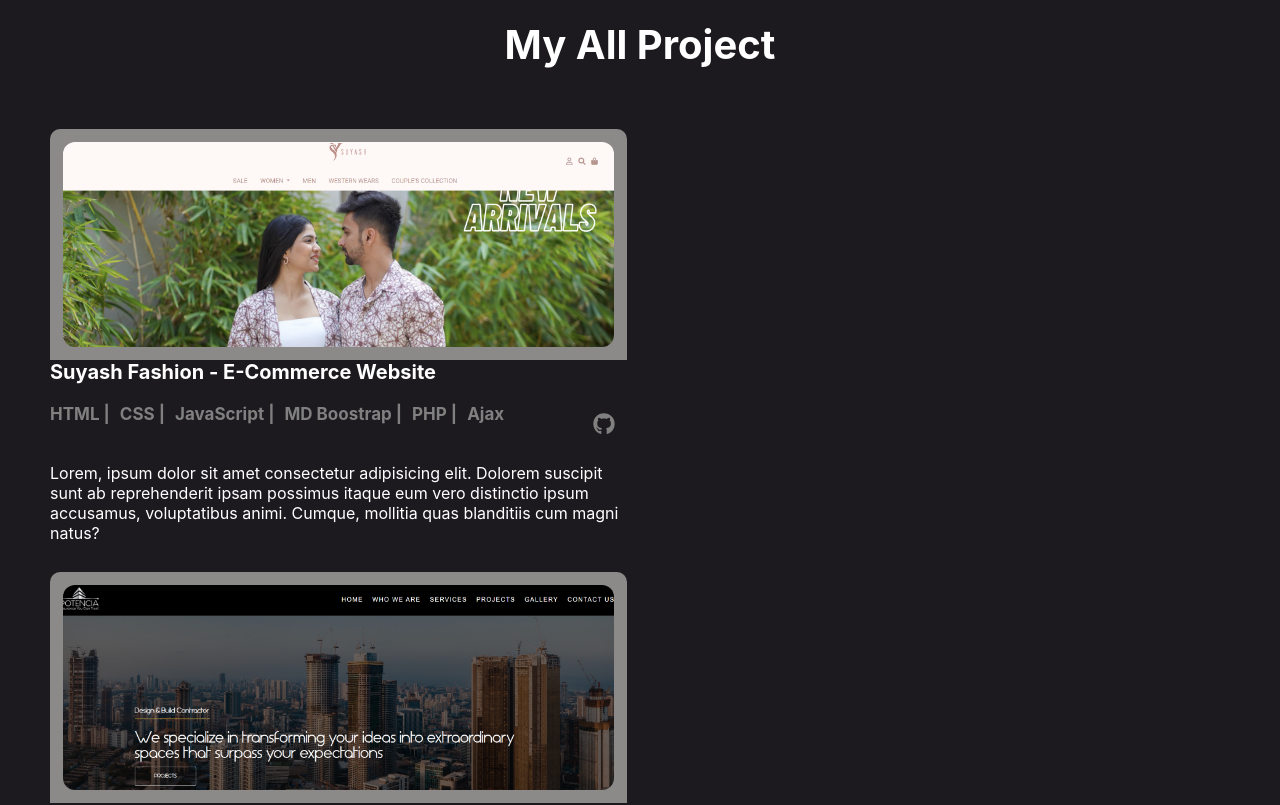
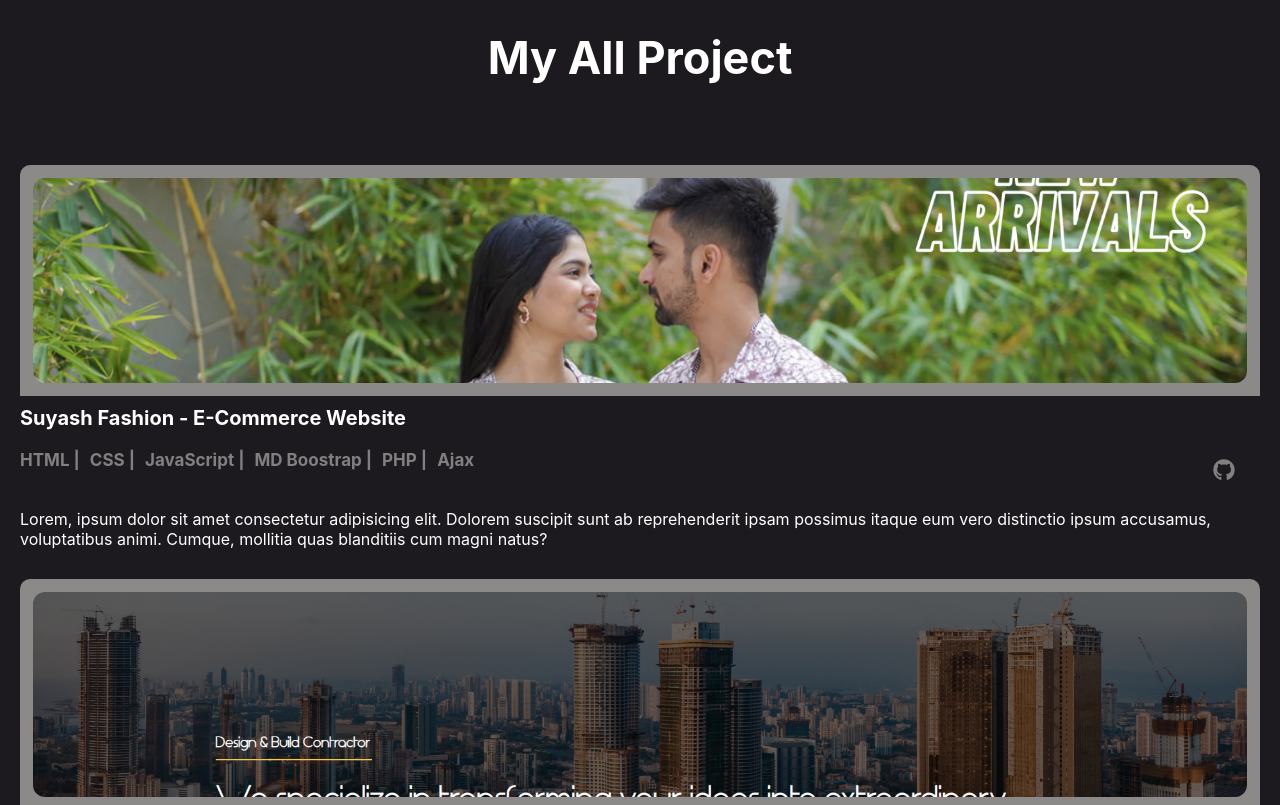
Before and after one commit to ankitachaudhari123/My-Portfolio, a React (Create React App) app: page /allproject in a window 1280 px wide. Shown: the top 805 px of the page. Built offline with nearby package versions, Linux system fonts and the light colour scheme.

Commit message:
something change

```diff
--- a/src/Components/AllProject.css
+++ b/src/Components/AllProject.css
@@ -7,17 +7,30 @@
     height: auto;
     background: #1c1a1e;
     display: flex;
-    gap: 29px;
+    gap: 30px;
     flex-wrap: wrap;
     padding: 0px 50px;
 }
 .card-heading-div{
     width: 100%;
-    height: 100px;
+    height: auto;
+    margin-bottom: 50px;
 }
 .card-heading{
     text-align: center;
-    margin-top: 20px;
+    margin-top: 50px;
     color: white;
-    font-size: 40px;
+    font-size: 60px;
+    margin-bottom: 10px;
 }
+@media (max-width: 1280px) {
+    .card-main-div{
+        padding: 0px 20px;
+    }
+    .card-heading{
+        margin-top: 30px;
+        color: white;
+        font-size: 45px;
+        margin-bottom: 0px;
+    }
+}
--- a/src/Components/AllProject.jsx
+++ b/src/Components/AllProject.jsx
@@ -43,7 +43,7 @@ const AllProject = () => {
       icon1:<FaGithub color='grey' size="22px"/>,
       icon2:<MdInsertLink color='grey' size="22px"/>,
       link1:"https://github.com/ankitachaudhari123",
-      link2:"",
+      link2:"https://potencia.ae/",
       description:"Lorem, ipsum dolor sit amet consectetur adipisicing elit. Dolorem suscipit sunt ab reprehenderit ipsam possimus itaque eum vero distinctio ipsum accusamus, voluptatibus animi. Cumque, mollitia quas blanditiis cum magni natus?",
     },
     {
@@ -57,7 +57,7 @@ const AllProject = () => {
       language6:"Ajax",
       icon1:<FaGithub color='grey' size="22px"/>,
       icon2:"",
-      link1:"",
+      link1:"https://github.com/ankitachaudhari123/Agri_form",
       link2:"",
       description:"Lorem, ipsum dolor sit amet consectetur adipisicing elit. Dolorem suscipit sunt ab reprehenderit ipsam possimus itaque eum vero distinctio ipsum accusamus, voluptatibus animi. Cumque, mollitia quas blanditiis cum magni natus?",
     },
@@ -73,7 +73,7 @@ const AllProject = () => {
       icon1:<FaGithub color='grey' size="22px"/>,
       icon2:<MdInsertLink color='grey' size="22px"/>,
       link1:"https://github.com/ankitachaudhari123",
-      link2:"",
+      link2:"https://yahwehinteriors.in/index",
       description:"Lorem, ipsum dolor sit amet consectetur adipisicing elit. Dolorem suscipit sunt ab reprehenderit ipsam possimus itaque eum vero distinctio ipsum accusamus, voluptatibus animi. Cumque, mollitia quas blanditiis cum magni natus?",
     },
     {
@@ -87,7 +87,7 @@ const AllProject = () => {
       language6:"",
       icon1:<MdInsertLink color='grey' size="22px"/>,
       icon2:"",
-      link1:"",
+      link1:"http://www.nirmatra.com/login",
       link2:"",
       description:"Lorem, ipsum dolor sit amet consectetur adipisicing elit. Dolorem suscipit sunt ab reprehenderit ipsam possimus itaque eum vero distinctio ipsum accusamus, voluptatibus animi. Cumque, mollitia quas blanditiis cum magni natus?",
     },
@@ -117,7 +117,7 @@ const AllProject = () => {
       language6:"Ajax",
       icon1:<FaGithub color='grey' size="22px"/>,
       icon2:"",
-      link1:"",
+      link1:"https://github.com/ankitachaudhari123/Grievance-Form",
       link2:"",
       description:"Lorem, ipsum dolor sit amet consectetur adipisicing elit. Dolorem suscipit sunt ab reprehenderit ipsam possimus itaque eum vero distinctio ipsum accusamus, voluptatibus animi. Cumque, mollitia quas blanditiis cum magni natus?",
     },
@@ -177,6 +177,7 @@ const AllProject = () => {
           return <Card key={index} {...arrayData}/>
         })
       }
+      <br/><br />
     </div>
   )
 }
--- a/src/Components/Card.css
+++ b/src/Components/Card.css
@@ -17,8 +17,8 @@
     object-fit: cover;
     width: 100%;
     transition: transform 0.7s ease 0s;
-   padding: 13px;
-   border-radius: 25px;
+    padding: 13px;
+    border-radius: 25px;
 }
 .card-description-div{
     width: 100%;
@@ -33,6 +33,7 @@
     color: white;
     font-size: 20px;
     text-align: left;
+    margin-top: 10px;
 }
 .card-language-and-link-div{
     width: 100%;
@@ -62,3 +63,9 @@
     color: white;
     margin-top: 20px;
 }
+@media (max-width: 1280px){
+    .card-contaner{
+        width: 100%;
+        height: auto;
+    }
+}
--- a/src/Components/Card.jsx
+++ b/src/Components/Card.jsx
@@ -22,7 +22,7 @@ const Card = ({img,name,language1,language2,language3,language4,language5,langua
               <p>{language6}</p>
             </div>
             <div className="card-link-div">
-              <h1><a href={link1}>{icon1}</a> <a href={link2}>{icon2}</a></h1>
+              <h1><a href={link1} target='blank'>{icon1}</a> <a href={link2} target='blank'>{icon2}</a></h1>
             </div>
           </div>
           <div className="description-box">
--- a/src/Components/Contact.css
+++ b/src/Components/Contact.css
@@ -125,7 +125,7 @@
         margin: 0%;
     }
     .contact-form{
-        justify-content: left;
+        justify-content: center;
         width: 90vw;
         max-width: 60rem;
     }
@@ -136,7 +136,7 @@
         max-width: 40rem;
         margin: 0.rem;
         padding: 0rem rem;
-        margin-right: 50px;
+        margin-right: 5px;
         border: 1px solid rgb(140, 137, 137);
     }
     .msg{
@@ -146,7 +146,7 @@
         max-width: 40rem;
         margin: 0rem;
         padding: 0rem rem;
-        margin-right: 45px;
+        margin-right: 0px;
         border: 1px solid rgb(140, 137, 137);
     }
     .submitBtn{
--- a/src/Components/NavBar.jsx
+++ b/src/Components/NavBar.jsx
@@ -8,7 +8,7 @@ import { AiFillInstagram } from "react-icons/ai";
 import { FaPhone } from "react-icons/fa6";
 import { FaAward } from "react-icons/fa";
 import { FaLaptopCode } from "react-icons/fa";
-import {useState} from "react";
+// import {useState} from "react";
 
 const NavBar = ({ closeNavbar }) => {
   const handleNavLinkClick = (event, id) => {
@@ -24,9 +24,7 @@ const NavBar = ({ closeNavbar }) => {
   return (
     <>
       <div className="nav-bar-box-web">
-        <ul>
-          <br></br>
-          <br></br>
+        <ul style={{marginTop:"-40%"}}>
           <a href="#home" className="a-hrf" onClick={(e)=> handleNavLinkClick(e, 'home')}>
             <li className="nav-bar-items">
               <IoHome size="15px" /> Home
--- a/src/Components/Project.css
+++ b/src/Components/Project.css
@@ -171,6 +171,7 @@
     background: white;
     margin-top: 50px;
     margin-left: 87%;
+    cursor: pointer;
 }
 .heading2-hr-div-2{
     display: none;
@@ -296,7 +297,7 @@
         height: 80px;
     }
     .view-all-project-btn{
-        margin-top: 50px;
+        margin-top: 0px;
         margin-right: 0px;
         margin-left: 0px;
     }
```
Also changed, not shown: src/App.css (deleted, +0 -38 lines).
